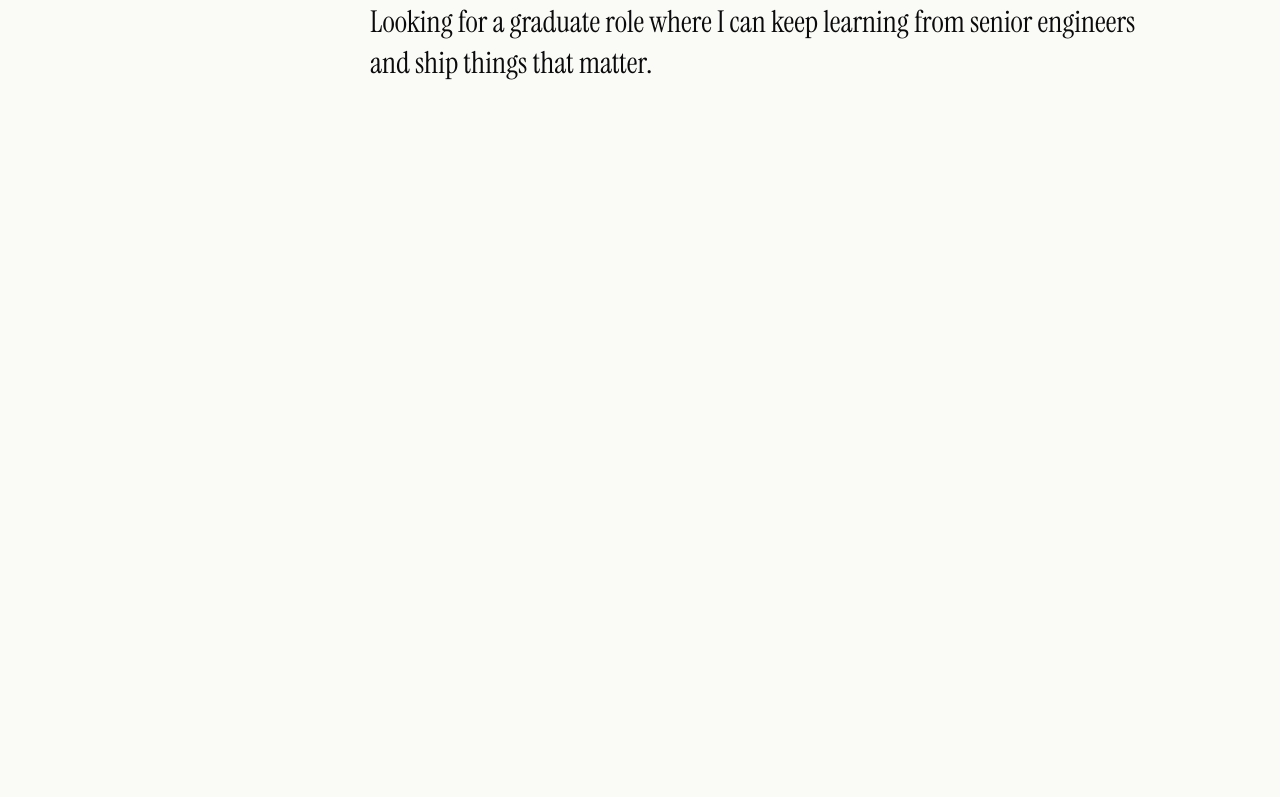
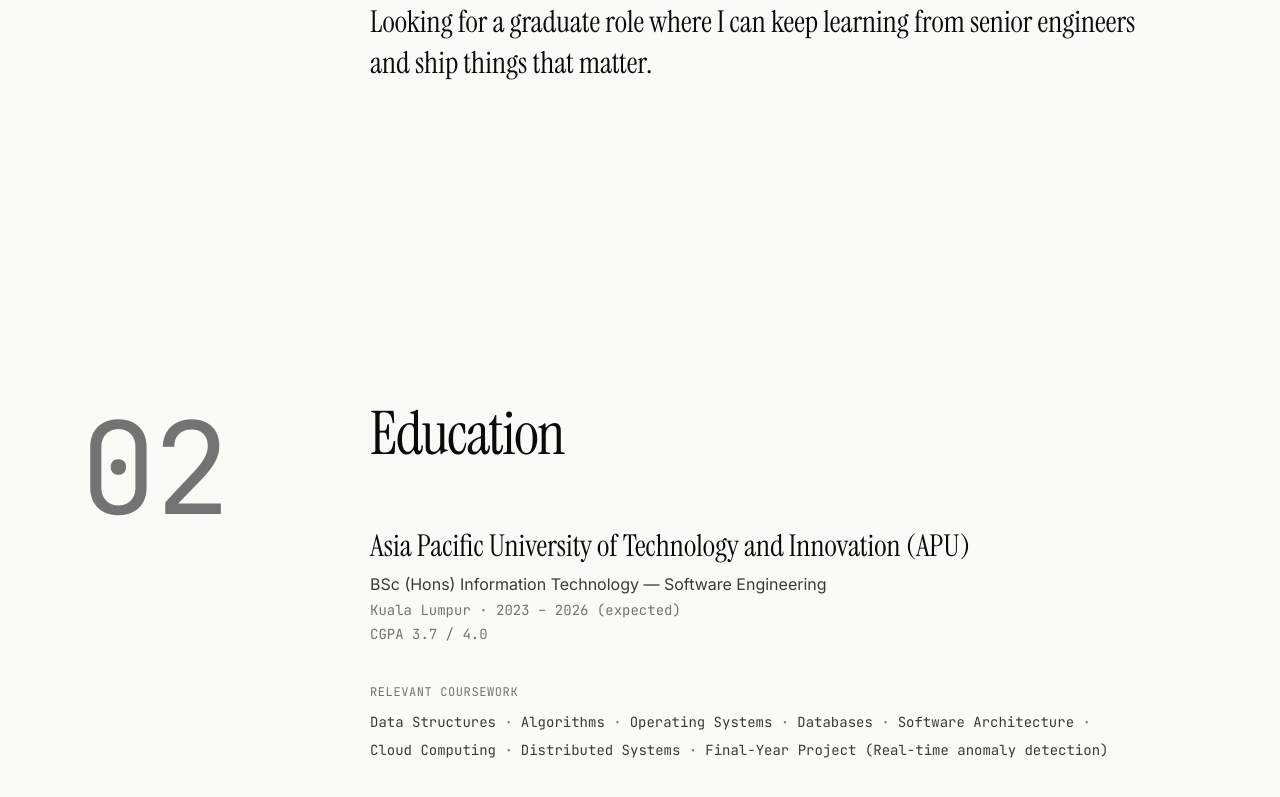
Before and after one commit to WhiteAvocad0/portfolio, a Next.js app: page / in a window 1280 px wide. Shown: the part 1413-2210 px from the top of the page. Before the commit the page ends 1657 px from the top, so only its background shows below. Built offline with nearby package versions, Linux system fonts and the light colour scheme.

Commit message:
feat: add EducationSection

```diff
--- a/app/page.tsx
+++ b/app/page.tsx
@@ -1,11 +1,13 @@
 import { HeroSection } from '@/components/hero/hero-section';
 import { AboutSection } from '@/components/sections/about-section';
+import { EducationSection } from '@/components/sections/education-section';
 
 export default function Home() {
   return (
     <main>
       <HeroSection />
       <AboutSection />
+      <EducationSection />
     </main>
   );
 }
--- /dev/null
+++ b/components/sections/education-section.tsx
@@ -0,0 +1,29 @@
+import { education } from '@/lib/data';
+import { Section } from '@/components/layout/section';
+
+export function EducationSection() {
+  return (
+    <Section id="education" number="02" title="Education">
+      <div className="max-w-3xl">
+        <h3 className="font-display text-2xl md:text-3xl mb-2">{education.institution}</h3>
+        <p className="text-fg/80 mb-1">{education.degree}</p>
+        <p className="font-mono text-sm text-muted mb-1">
+          {education.location} · {education.start} – {education.end}
+        </p>
+        <p className="font-mono text-sm text-muted mb-10">CGPA {education.cgpa}</p>
+
+        <p className="font-mono text-xs text-muted uppercase tracking-wider mb-3">
+          Relevant coursework
+        </p>
+        <ul className="flex flex-wrap gap-x-2 gap-y-2 text-fg/80">
+          {education.coursework.map((c, i) => (
+            <li key={c} className="font-mono text-sm">
+              {c}
+              {i < education.coursework.length - 1 && <span className="text-muted"> ·</span>}
+            </li>
+          ))}
+        </ul>
+      </div>
+    </Section>
+  );
+}
```
